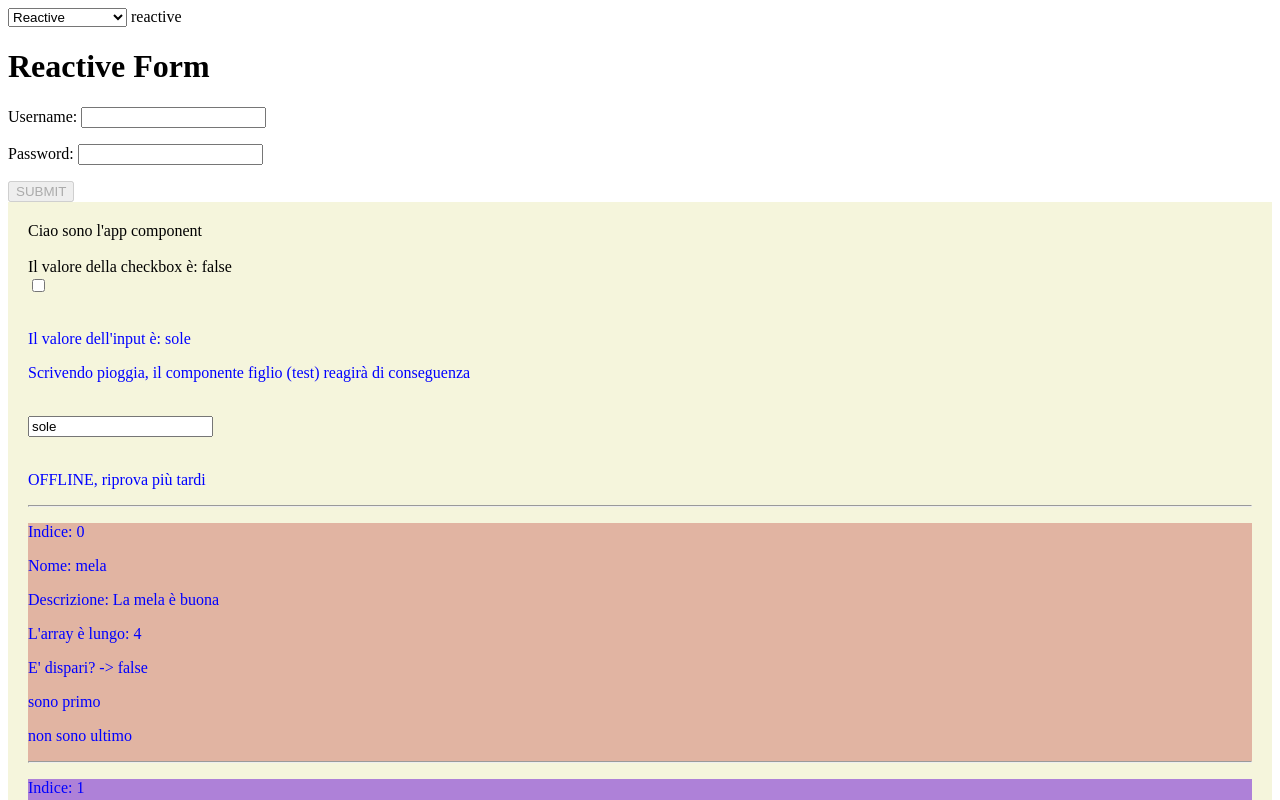
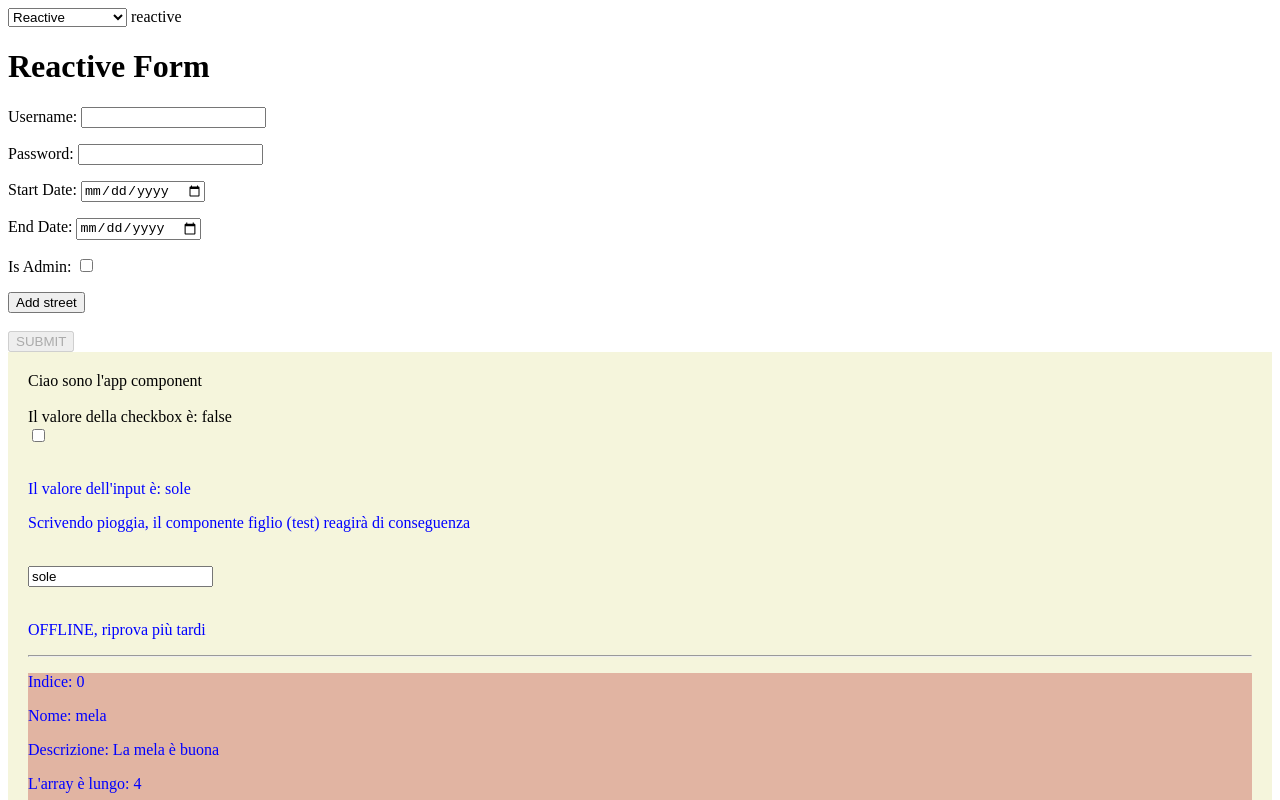
Before and after one commit to DaviR87/Cags-App, an Angular app: page / in a window 1280 px wide. Shown: the top 800 px of the page. Built offline with nearby package versions, Linux system fonts and the light colour scheme.

Commit message:
Added formarray and cross validator

```diff
--- a/src/app/reactive/reactive.component.css
+++ b/src/app/reactive/reactive.component.css
@@ -5,3 +5,8 @@ form input.ng-invalid.ng-dirty {
 .error-property {
     background-color: orange;
 }
+
+.streets-container {
+    display: flex;
+    flex-direction: row;
+}
--- a/src/app/reactive/reactive.component.html
+++ b/src/app/reactive/reactive.component.html
@@ -11,7 +11,27 @@
     <label for="password">Password: </label>
     <input type="text" formControlName="password" id="password" autocomplete="off">
     <span class="error-property" *ngIf="loginForm.get('password')?.touched && loginForm.get('password')?.errors?.['regExpInvalid']">La password deve contere solo numeri</span>
-
   </p>
+  <p>
+    <label for="start">Start Date: </label>
+    <input type="date" formControlName="start" id="start">
+  </p>
+  <p>
+    <label for="end">End Date: </label>
+    <input type="date" formControlName="end" id="end">
+  </p>
+  <p>
+    <label for="isadmin">Is Admin: </label>
+    <input type="checkbox" formControlName="isAdmin" id="isadmin">
+  </p>
+  <button type="button" (click)="addStreet()">Add street</button>
+  <div class="streets-container" formArrayName="streets" *ngFor="let control of loginForm.get('streets')['controls']; let i = index">
+    <div>
+      <label>Streets </label>
+      <input type="text" [formControl]="control">
+    </div>
+  </div>
+  <br>
+  <br>
   <button type="submit" [disabled]="loginForm.invalid">SUBMIT</button>
 </form>
--- a/src/app/reactive/reactive.component.ts
+++ b/src/app/reactive/reactive.component.ts
@@ -1,11 +1,24 @@
 import { Component, OnInit } from '@angular/core';
-import { AbstractControl, FormControl, FormGroup, ValidatorFn, Validators } from '@angular/forms';
+import { AbstractControl, FormArray, FormControl, FormGroup, ValidatorFn, Validators } from '@angular/forms';
+
+export interface LoginForm {
+  username: FormControl<string>,
+  password: FormControl<string>,
+  start: FormControl<string>,
+  end: FormControl<string>,
+}
 
 export function regexpValidator(regex: RegExp): ValidatorFn {
   return (control: AbstractControl): { [key: string]: any } => {
     const testPassed: boolean = regex.test(control.value);
     return testPassed ? null : { 'regExpInvalid': { value: control.value } }
   }
+}
+
+export const dateValidator: ValidatorFn = (fg: FormGroup<LoginForm>) => {
+  const startDate: Date = new Date(fg.controls.start.value);
+  const endDate: Date = new Date(fg.get('end').value);
+  return startDate !== null && endDate !== null && startDate < endDate ? null : { dateRangeInvalid: true }
 }
 
 @Component({
@@ -23,14 +36,37 @@ export class ReactiveComponent implements OnInit {
   constructor() {
     this.loginForm = new FormGroup({
       username: new FormControl('', [Validators.required, Validators.minLength(this.usernameMinLength)]),
-      password: new FormControl('', [Validators.required, Validators.minLength(8), regexpValidator(this.miaRegularExp)])
-    })
+      password: new FormControl('', [Validators.required, Validators.minLength(8), regexpValidator(this.miaRegularExp)]),
+      start: new FormControl(),
+      end: new FormControl(),
+      isAdmin: new FormControl(false),
+      streets: new FormArray([])
+    }, dateValidator );
+
+    this.loginForm.get('isAdmin').valueChanges.subscribe((val: boolean) => {
+      console.log(val);
+      if (val) {
+        this.loginForm.get('password').clearValidators();
+        this.loginForm.get('password').addValidators([Validators.required, Validators.minLength(8)]);
+        this.loginForm.get('password').updateValueAndValidity();
+      } else {
+        // this.loginForm.get('password').clearValidators();
+        this.loginForm.get('password').addValidators([regexpValidator(this.miaRegularExp)]);
+        this.loginForm.get('password').updateValueAndValidity();
+      }
+    });
   }
 
   ngOnInit(): void {
+
   }
 
-  gestisciDati() {
+  addStreet() {
+    const streetsFA: FormArray = this.loginForm.get('streets') as FormArray;
+    streetsFA.push(new FormControl('', Validators.required));
+  }
+
+  gestisciDati(data?: FormGroup<LoginForm>) {
     console.log(this.loginForm);
   }
 
```
